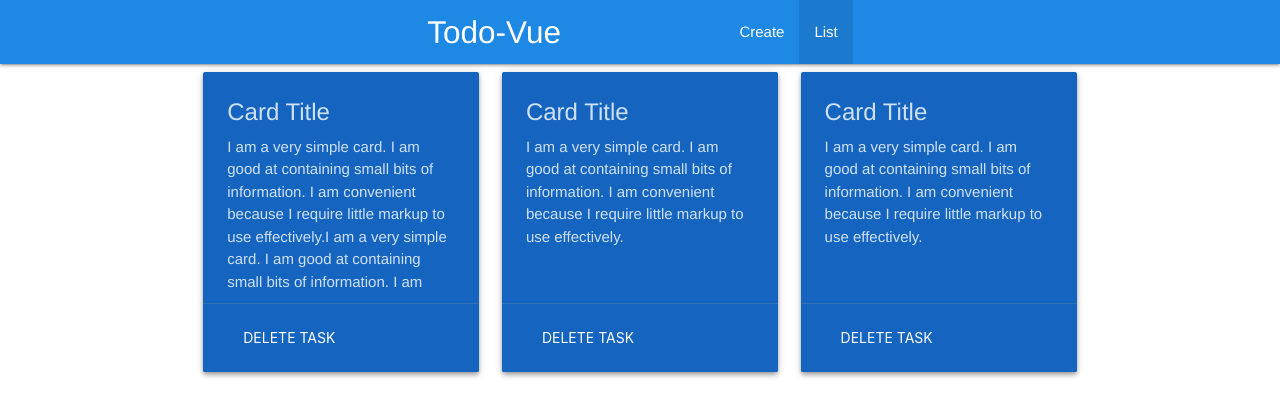
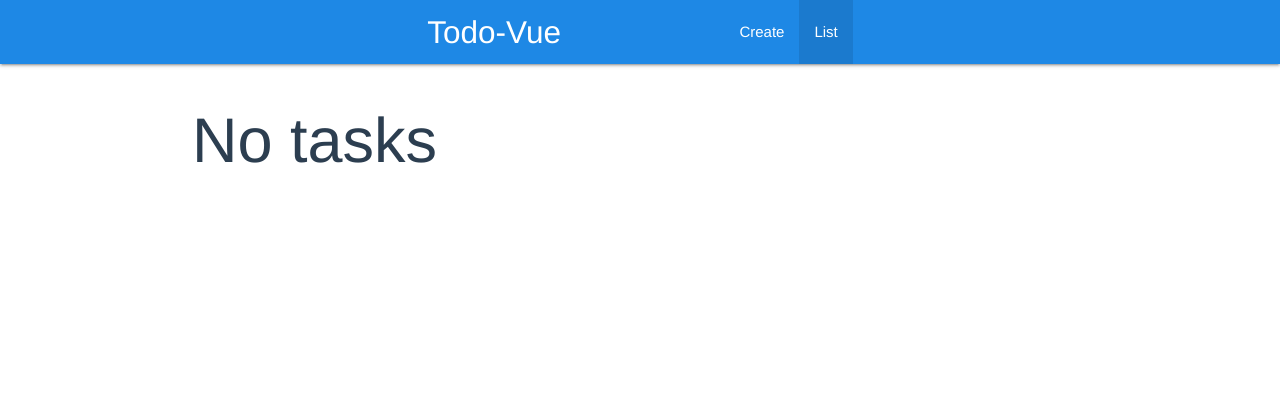
Before and after one commit to bogdanaks/todo-vue, a Vue app: page /list in a window 1280 px wide. Shown: the top 416 px of the page. Built offline with nearby package versions, Linux system fonts and the light colour scheme.

Commit message:
Output values tasks

```diff
--- a/src/views/List.vue
+++ b/src/views/List.vue
@@ -1,59 +1,38 @@
 <template>
     <div class="row">
 
-        <div class="col s4">
+        <div class="contentCards" v-if="tasks.length">
+            <div class="col s4" v-for="task in tasks" :key="task.id">
                 <div class="card blue darken-3 z-depth-2 small">
                     <div class="card-content white-text">
-                    <span class="card-title">Card Title</span>
+                        <span class="card-title">{{task.title}}</span>
                         <div class="descContent">
-                        <p>I am a very simple card. I am good at containing small bits of information.
-                        I am convenient because I require little markup to use effectively.I am a very simple card. I am good at containing small bits of information.
-                        I am convenient because I require little markup to use effectivelyI am a very simple card. I am good at containing small bits of information.
-                        I am convenient because I require little markup to use effectively</p>
+                            <p>{{task.description}}</p>
                         </div>
+                        <p class="right">{{ new Date(task.date).toLocaleDateString() }}</p>
                     </div>
                     <div class="card-action">
                         <button class="waves-effect waves-teal btn-flat white-text">Delete task</button>
                     </div>
                 </div>
             </div>
-
-        <div class="col s4">
-            <div class="card blue darken-3 z-depth-2 small">
-                <div class="card-content white-text">
-                    <span class="card-title">Card Title</span>
-                    <div class="descContent">
-                        <p>I am a very simple card. I am good at containing small bits of information.
-                        I am convenient because I require little markup to use effectively.</p>
         </div>
-                </div>
-                <div class="card-action">
-                    <button class="waves-effect waves-teal btn-flat white-text">Delete task</button>
-                </div>
-            </div>
-        </div>
-
-        <div class="col s4">
-            <div class="card blue darken-3 z-depth-2 small">
-                <div class="card-content white-text">
-                    <span class="card-title">Card Title</span>
-                    <div class="descContent">
-                        <p>I am a very simple card. I am good at containing small bits of information.
-                        I am convenient because I require little markup to use effectively.</p>
-                    </div>
-                </div>
-                <div class="card-action">
-                    <button class="waves-effect waves-teal btn-flat white-text">Delete task</button>
-                </div>
-            </div>
+        <div class="noTasks" v-else>
+            <h1>No tasks</h1>
         </div>
 
     </div>
 </template>
 
 <script>
+import { mapGetters } from 'vuex'
 export default {
-
+    computed: {
+        ...mapGetters(['getTasks']),
+        tasks: function () {
+            return this.getTasks
+        }
+    }
 }
 </script>
 
@@ -86,7 +65,7 @@ export default {
     .descContent {
         @extend %scrollbar;
         p {
-            height: 160px;
+            height: 140px;
             overflow-y: auto;
         }
     }
```
Lines whose indentation alone changed are shown as unchanged.
